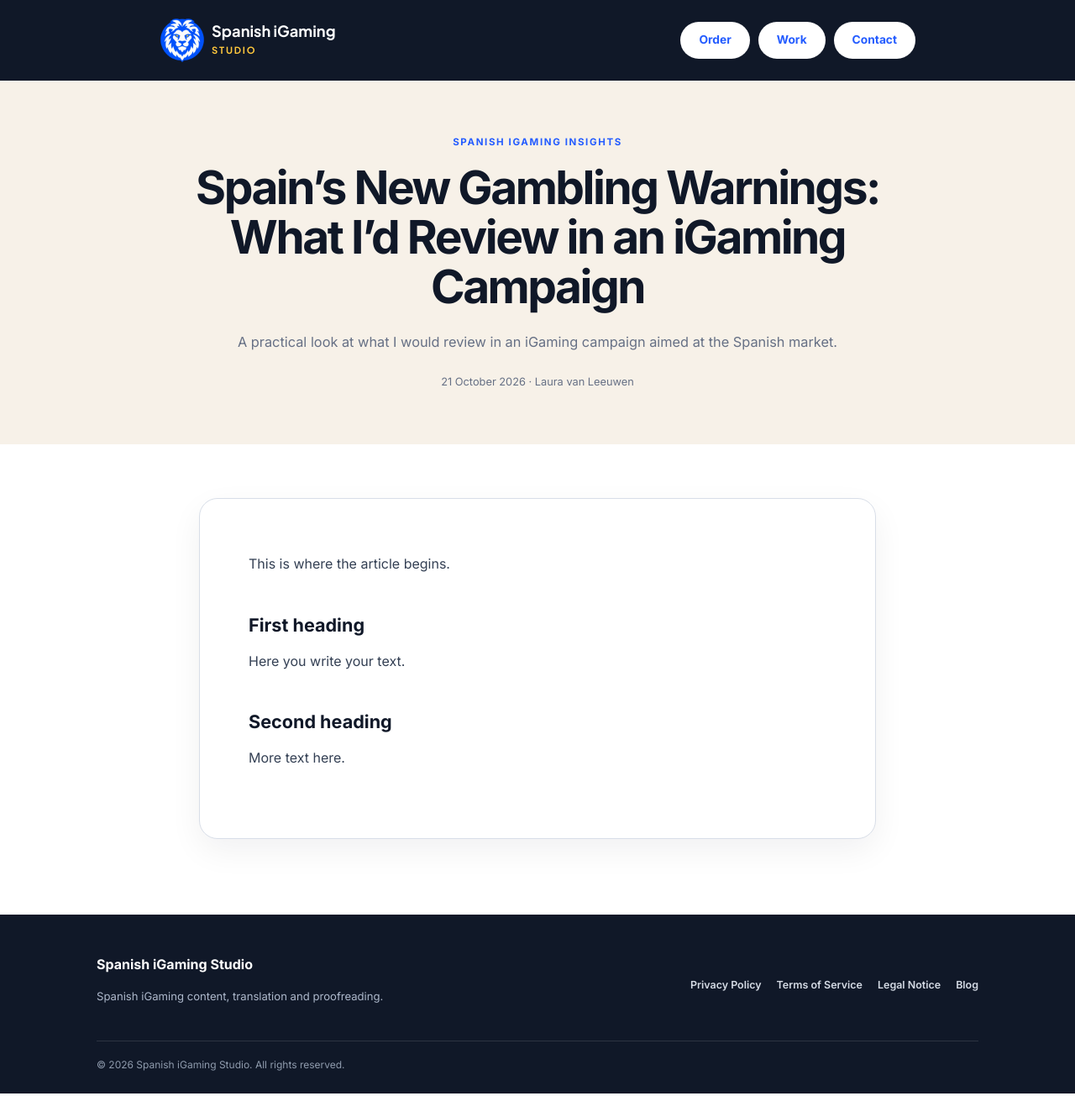
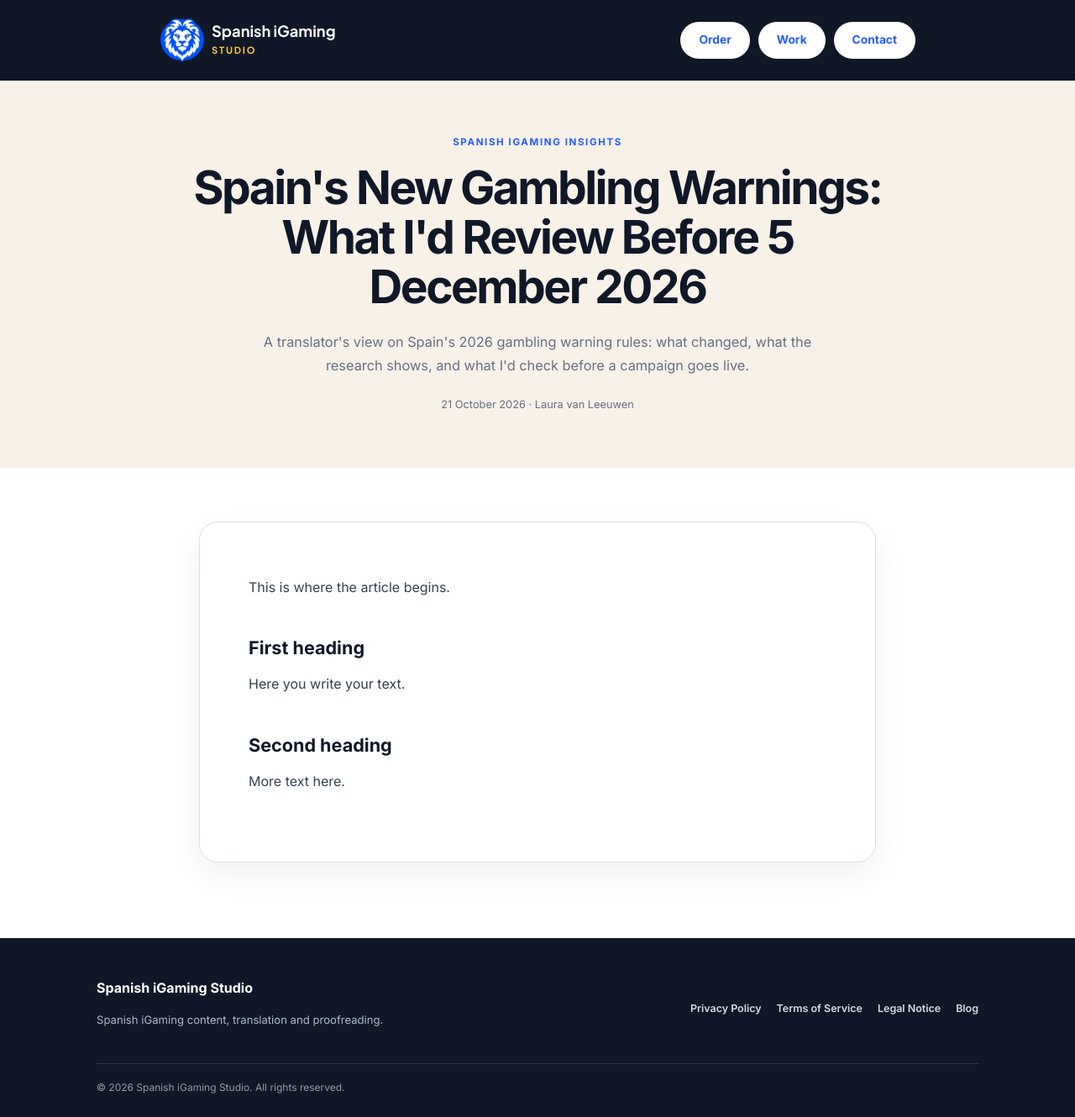
Before and after one commit to lauravlhenche/portfolio, a Jekyll site: the page built from _posts/2026-10-21-spains-new-gambling-warnings.md, in a window 1280 px wide. Shown: the whole page at 84% size. Built offline with Jekyll 4.4.1, drawn with Linux system fonts in a browser that asks for light colours; before the commit the page ends 1302 px from its top, so only the background shows below that.

Commit message:
Update 2026-10-21-spains-new-gambling-warnings.md

```diff
--- a/_posts/2026-10-21-spains-new-gambling-warnings.md
+++ b/_posts/2026-10-21-spains-new-gambling-warnings.md
@@ -1,8 +1,9 @@
 ---
 layout: post
-title: "Spain’s New Gambling Warnings: What I’d Review in an iGaming Campaign"
+title: "Spain's New Gambling Warnings: What I'd Review Before 5 December 2026"
 date: 2026-10-21
-description: "A practical look at what I would review in an iGaming campaign aimed at the Spanish market."
+meta_title: "Spain's New Gambling Warnings: What to Review Before Dec 2026"
+description: "A translator's view on Spain's 2026 gambling warning rules: what changed, what the research shows, and what I'd check before a campaign goes live."
 category: "Spanish iGaming Insights"
 ---
 
```
